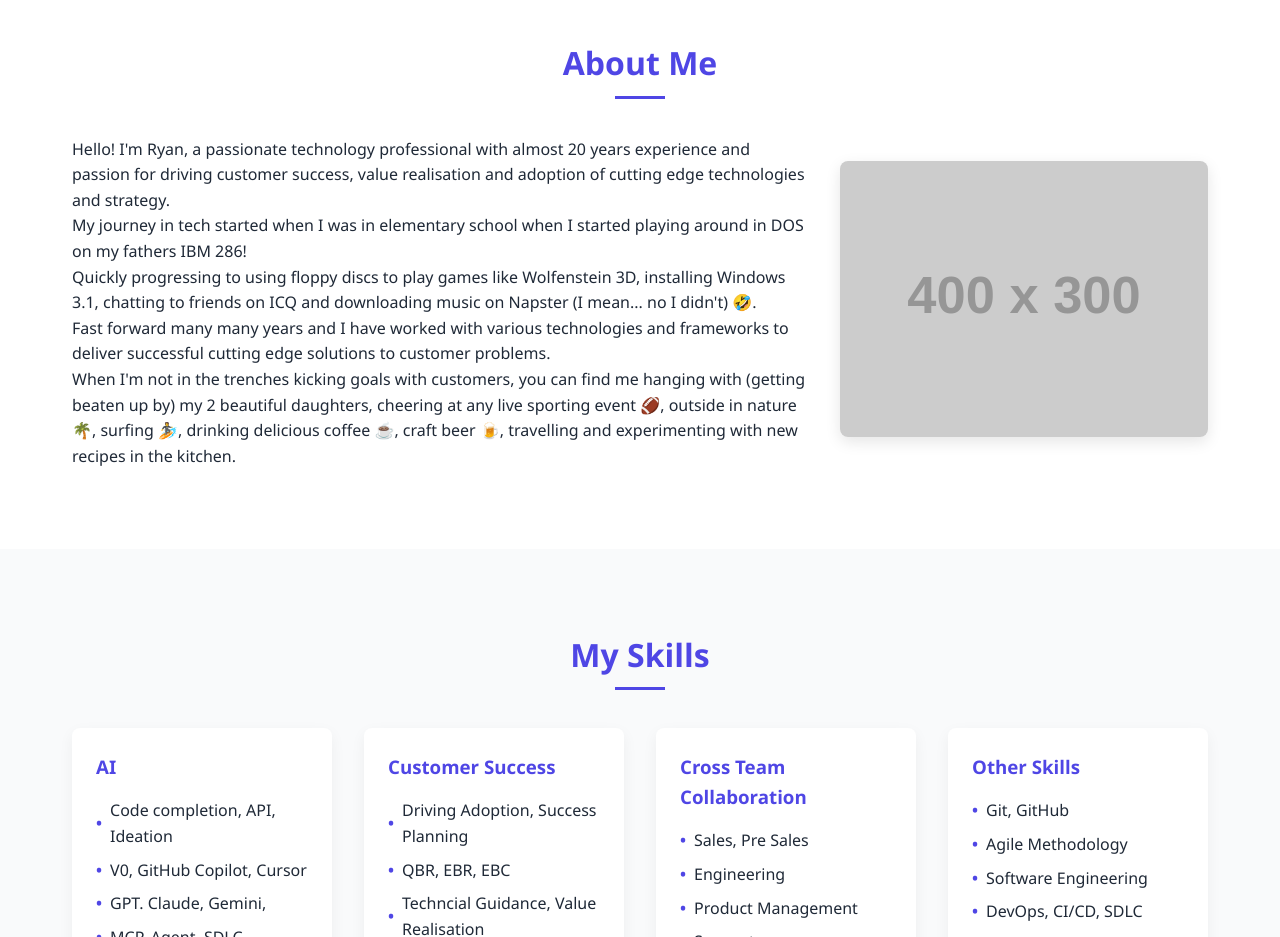
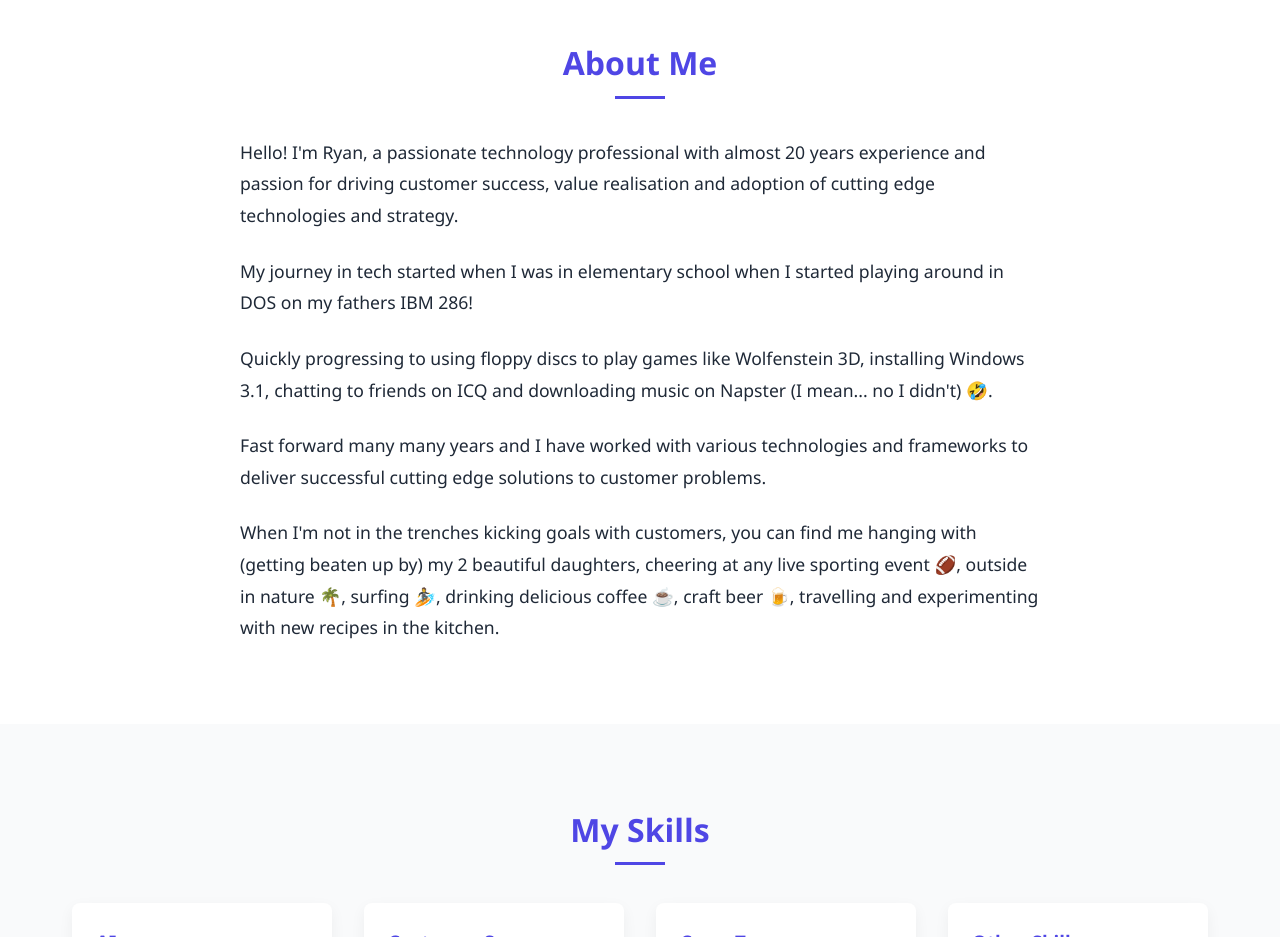
Before and after one commit to ryanleis/v0-one-page-profile, a plain HTML site: page index.html in a window 1280 px wide. Shown: the part 940-1877 px from the top of the page. Drawn offline with Linux system fonts and the light colour scheme; placeholder pictures from the web are drawn by us.

```diff
--- a/index.html
+++ b/index.html
@@ -232,12 +232,24 @@
         /* About Section */
         .about-content {
             display: flex;
-            gap: 2rem;
-            align-items: center;
+            justify-content: center;
+            max-width: 800px;
+            margin: 0 auto;
         }
 
         .about-text {
-            flex: 2;
+            flex: 1;
+            line-height: 1.8;
+        }
+
+        .about-text p {
+            margin-bottom: 1.5rem;
+            font-size: 1.1rem;
+            color: var(--text-color);
+        }
+
+        .about-text p:last-child {
+            margin-bottom: 0;
         }
 
         .about-image {
@@ -610,9 +622,6 @@
                     <p>Fast forward many many years and I have worked with various technologies and frameworks to deliver successful cutting edge solutions to customer problems.</p>
                     <p>When I'm not in the trenches kicking goals with customers, you can find me hanging with (getting beaten up by) my 2 beautiful daughters, cheering at any live sporting event 🏈, outside in nature 🌴, surfing 🏄, drinking delicious coffee ☕️, craft beer 🍺, travelling and experimenting with new recipes in the kitchen.</p>
                 </div>
-                <div class="about-image">
-                    <img src="https://via.placeholder.com/400x300" alt="About Me">
-                </div>
             </div>
         </div>
     </section>
```
